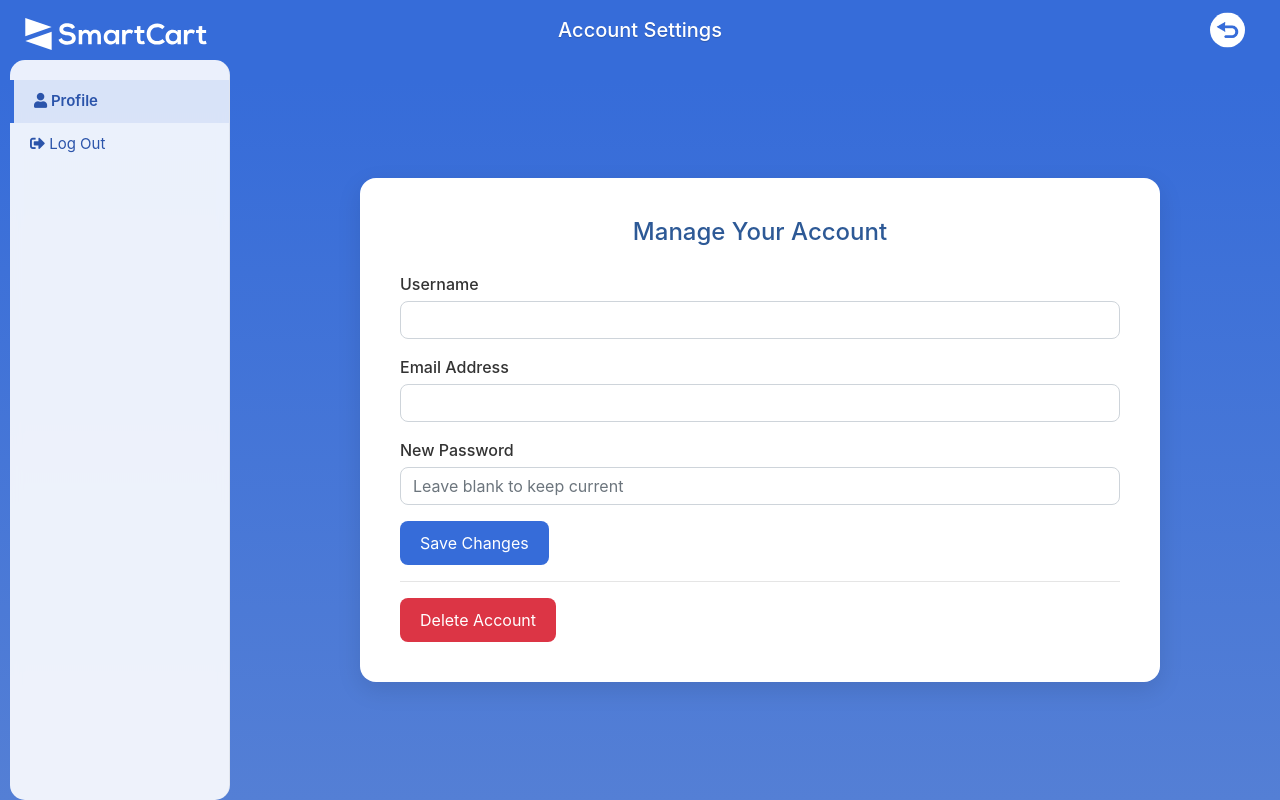
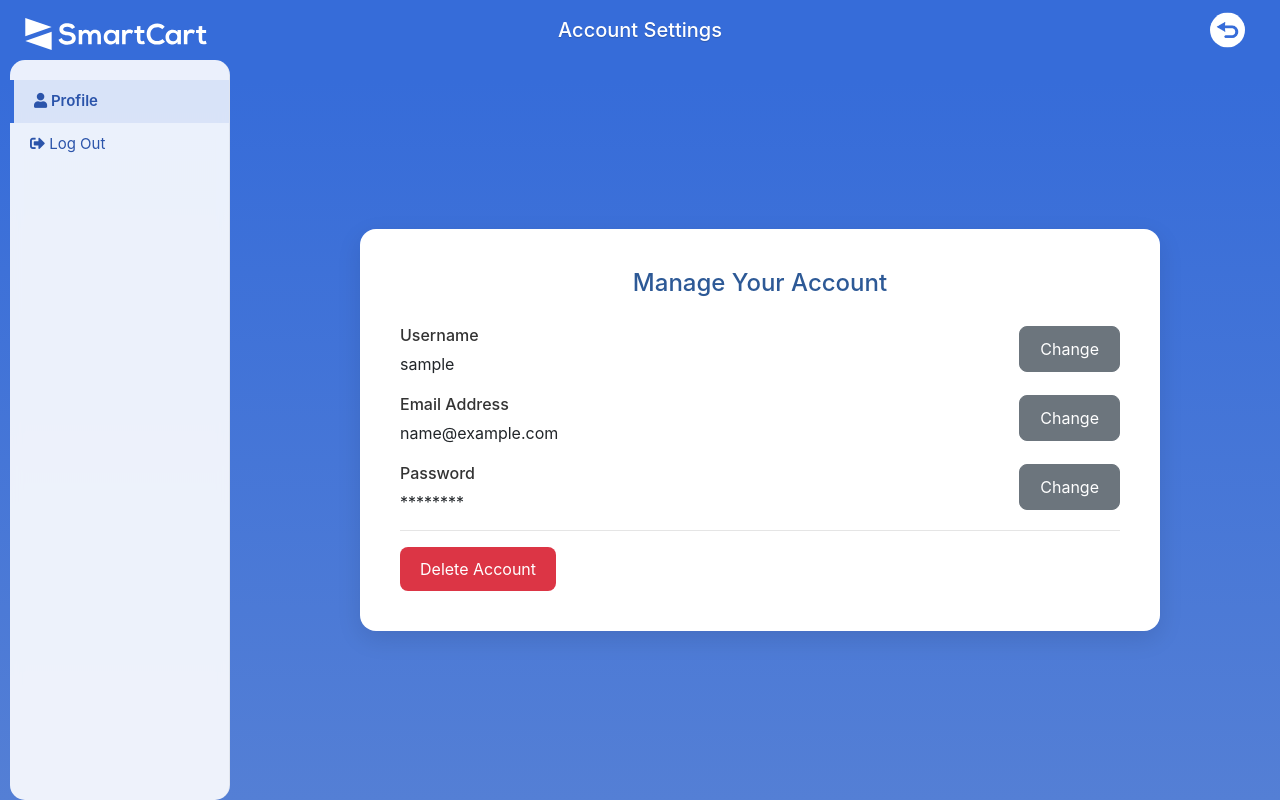
Before and after one commit to gcarson1/SmartCart, a Flask app: page /account_settings in a window 1280 px wide. Run offline with Flask 3, Linux system fonts and the light colour scheme; the visitor is signed in with stand-in values (Sample User, id 1); some libraries are stand-ins or nearby versions.

Commit message:
user settings

```diff
--- a/app/routes/general_routes.py
+++ b/app/routes/general_routes.py
@@ -30,9 +30,30 @@ def refresh():
 def show_admin_signup_form():
     return render_template('admin_signup.html')
 
-@general_bp.route('/account_settings')
+from flask import flash
+from werkzeug.security import generate_password_hash  # if you're using werkzeug
+
+@general_bp.route('/account_settings', methods=['GET', 'POST'])
+@login_required
 def account_settings():
-    return render_template('account_settings.html')
+    user = current_user
+    if request.method == 'POST':
+        field = request.form.get('field')
+        value = request.form.get('edit_value')
+
+        if field == 'username':
+            user.username = value
+        elif field == 'email':
+            user.email = value
+        elif field == 'password' and value.strip():
+            user.password = generate_password_hash(value)
+
+        db.session.commit()
+        flash("Information updated successfully.")
+        return redirect('/account_settings')
+
+    return render_template("account_settings.html", username=user.username, email=user.email)
+
 
 @general_bp.route('/delete_account', methods=['POST'])
 @login_required
--- a/app/templates/account_settings.html
+++ b/app/templates/account_settings.html
@@ -168,26 +168,80 @@
       <h2>Manage Your Account</h2>
       {% if message %}<div class="message">{{ message }}</div>{% endif %}
 
-      <form method="POST" action="/account_settings">
+<div id="account-details">
+
+  <div class="form-group d-flex justify-content-between align-items-center">
+    <div>
+      <label>Username</label>
+      <div id="username-display">{{ username }}</div>
+    </div>
+    <button class="btn btn-sm btn-secondary" onclick="editField('username')">Change</button>
+  </div>
+
+  <div class="form-group d-flex justify-content-between align-items-center">
+    <div>
+      <label>Email Address</label>
+      <div id="email-display">{{ email }}</div>
+    </div>
+    <button class="btn btn-sm btn-secondary" onclick="editField('email')">Change</button>
+  </div>
+
+  <div class="form-group d-flex justify-content-between align-items-center">
+    <div>
+      <label>Password</label>
+      <div id="password-display">********</div>
+    </div>
+    <button class="btn btn-sm btn-secondary" onclick="editField('password')">Change</button>
+  </div>
+
+</div>
+
+<form method="POST" action="/account_settings" id="edit-form" style="display: none;">
   <div class="form-group">
-          <label for="username">Username</label>
-          <input type="text" class="form-control" id="username" name="username" value="{{ username }}" required>
+    <label id="edit-label" for="edit-input">Edit</label>
+    <input type="text" class="form-control" id="edit-input" name="edit_value">
+    <input type="hidden" id="edit-field" name="field">
   </div>
-        <div class="form-group">
-          <label for="email">Email Address</label>
-          <input type="email" class="form-control" id="email" name="email" value="{{ email }}">
-        </div>
-        <div class="form-group">
-          <label for="password">New Password</label>
-          <input type="password" class="form-control" id="password" name="password" placeholder="Leave blank to keep current">
-        </div>
-        <button type="submit" class="btn btn-primary">Save Changes</button>
+  <button type="submit" class="btn btn-primary">Save</button>
+  <button type="button" class="btn btn-secondary" onclick="cancelEdit()">Cancel</button>
 </form>
+
 <hr>
+
 <form method="POST" action="/delete_account" onsubmit="return confirm('Are you sure you want to delete your account? This action is permanent.')">
   <button type="submit" class="btn btn-danger">Delete Account</button>
 </form>
+
+<script>
+  function editField(field) {
+    const displayMap = {
+      username: '{{ username }}',
+      email: '{{ email }}',
+      password: ''
+    };
+    document.getElementById('edit-label').innerText = 'Edit ' + field.charAt(0).toUpperCase() + field.slice(1);
+    document.getElementById('edit-input').value = field === 'password' ? '' : displayMap[field];
+    document.getElementById('edit-input').type = field === 'password' ? 'password' : 'text';
+    document.getElementById('edit-field').value = field;
+    document.getElementById('account-details').style.display = 'none';
+    document.getElementById('edit-form').style.display = 'block';
+  }
+
+  function cancelEdit() {
+    document.getElementById('edit-form').style.display = 'none';
+    document.getElementById('account-details').style.display = 'block';
+  }
+</script>
     </div>
   </div>
+
+  <script>
+    function enableEdit() {
+      document.getElementById('username').removeAttribute('readonly');
+      document.getElementById('email').removeAttribute('readonly');
+      document.getElementById('password').removeAttribute('readonly');
+      document.getElementById('saveBtn').style.display = 'inline-block';
+    }
+  </script>
 </body>
 </html>
```
Lines whose indentation alone changed are shown as unchanged.
